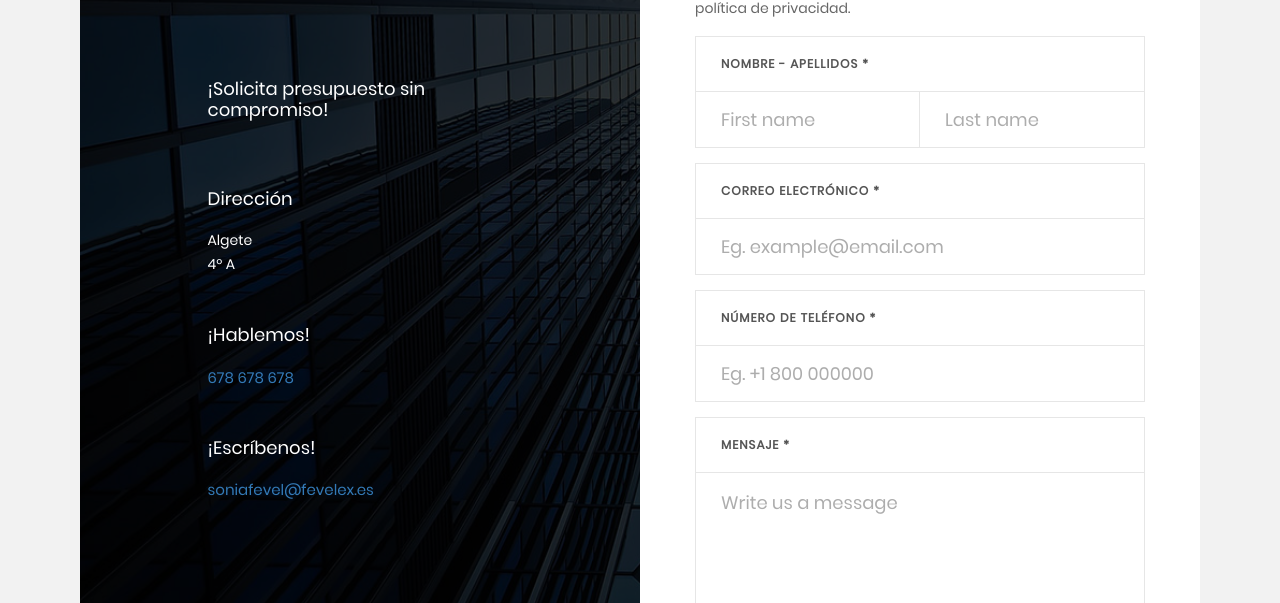
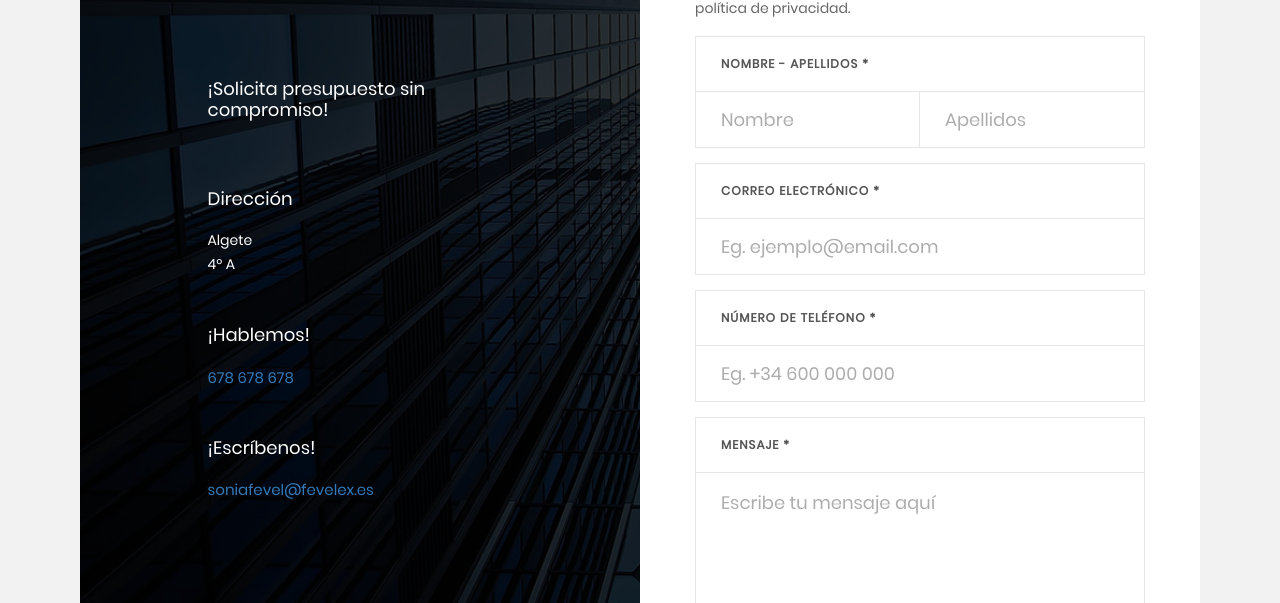
Before and after one commit to Pinkat/fevelex.es, a Jekyll site: the page built from index.html, in a window 1280 px wide. Shown: the part 2913-3516 px from the top of the page. Built offline with Jekyll 4.4.1, drawn with Linux system fonts in a browser that asks for light colours; some web fonts are replaced.

Commit message:
corregir placeholders en contact

```diff
--- a/_includes/contact.html
+++ b/_includes/contact.html
@@ -13,29 +13,29 @@
 
                     <label class="label-input100" for="first-name">Nombre - Apellidos *</label>
                     <div class="wrap-input100 rs1-wrap-input100 validate-input" data-validate="Type first name">
-                        <input id="first-name" class="input100" type="text" name="first-name" placeholder="First name">
+                        <input id="first-name" class="input100" type="text" name="first-name" placeholder="Nombre">
                         <span class="focus-input100"></span>
                     </div>
                     <div class="wrap-input100 rs2-wrap-input100 validate-input" data-validate="Type last name">
-                        <input class="input100" type="text" name="last-name" placeholder="Last name">
+                        <input class="input100" type="text" name="last-name" placeholder="Apellidos">
                         <span class="focus-input100"></span>
                     </div>
 
                     <label class="label-input100" for="email">Correo electrónico *</label>
                     <div class="wrap-input100 validate-input" data-validate = "Valid email is required: ex@abc.xyz">
-                        <input id="email" class="input100" type="text" name="email" placeholder="Eg. example@email.com">
+                        <input id="email" class="input100" type="text" name="email" placeholder="Eg. ejemplo@email.com">
                         <span class="focus-input100"></span>
                     </div>
 
                     <label class="label-input100" for="phone">Número de teléfono *</label>
                     <div class="wrap-input100">
-                        <input id="phone" class="input100" type="text" name="phone" placeholder="Eg. +1 800 000000">
+                        <input id="phone" class="input100" type="text" name="phone" placeholder="Eg. +34 600 000 000">
                         <span class="focus-input100"></span>
                     </div>
 
                     <label class="label-input100" for="message">Mensaje *</label>
                     <div class="wrap-input100 validate-input" data-validate = "Message is required">
-                        <textarea id="message" class="input100" name="message" placeholder="Write us a message"></textarea>
+                        <textarea id="message" class="input100" name="message" placeholder="Escribe tu mensaje aquí"></textarea>
                         <span class="focus-input100"></span>
                     </div>
 
```
